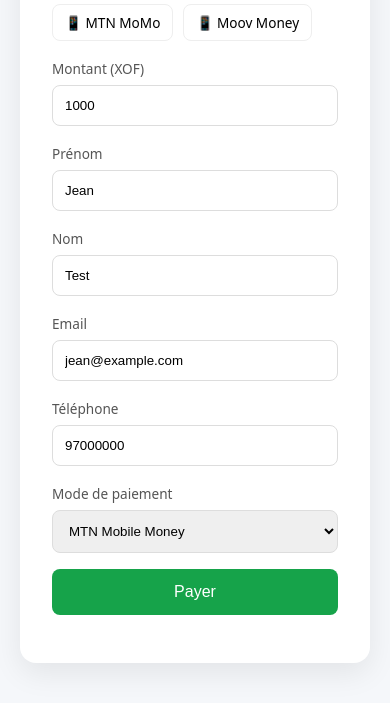
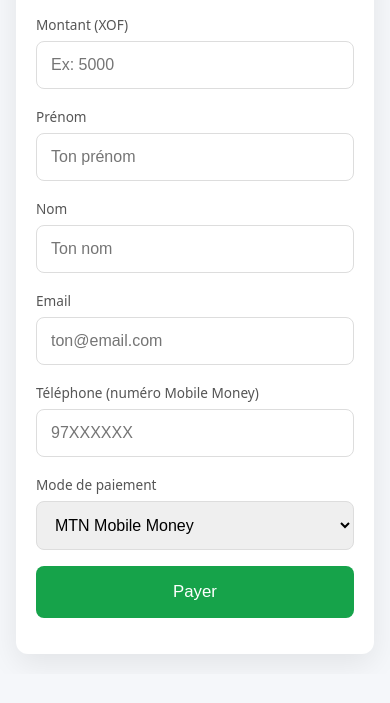
Before and after one commit to autokompetenz/fedapay-test, a website: page index.html in a window 390 px wide. Shown: the part 228-931 px from the top of the page. After the commit the page ends 902 px from the top, so only its background shows below. Drawn offline with Linux system fonts and the light colour scheme.

Commit message:
Mobile-friendly, empty amount field

```diff
--- a/index.html
+++ b/index.html
@@ -6,16 +6,20 @@
   <title>Envoyer de l'argent à Marlet Djenontin</title>
   <style>
     * { box-sizing: border-box; }
-    body { font-family: system-ui, sans-serif; background: #f5f7fa; margin: 0; padding: 40px 20px; }
-    .card { background: #fff; max-width: 440px; margin: auto; padding: 32px; border-radius: 16px; box-shadow: 0 10px 30px rgba(0,0,0,.08); }
-    h1 { margin-top: 0; font-size: 1.4rem; }
+    body { font-family: system-ui, sans-serif; background: #f5f7fa; margin: 0; padding: 20px 16px; }
+    .card { background: #fff; max-width: 480px; margin: auto; padding: 24px; border-radius: 16px; box-shadow: 0 10px 30px rgba(0,0,0,.08); }
+    h1 { margin-top: 0; font-size: 1.3rem; }
     label { font-size: .85rem; color: #555; }
-    input { width: 100%; padding: 12px; margin: 6px 0 16px; border: 1px solid #ddd; border-radius: 8px; }
-    button { width: 100%; padding: 14px; background: #16a34a; color: #fff; border: none; border-radius: 8px; font-size: 1rem; cursor: pointer; }
+    input, select { width: 100%; padding: 14px; margin: 6px 0 16px; border: 1px solid #ddd; border-radius: 8px; font-size: 1rem; }
+    button { width: 100%; padding: 16px; background: #16a34a; color: #fff; border: none; border-radius: 8px; font-size: 1.05rem; cursor: pointer; }
     button:disabled { opacity: .6; }
-    .methods { display: flex; gap: 10px; margin-bottom: 16px; }
+    .methods { display: flex; gap: 10px; margin-bottom: 16px; flex-wrap: wrap; }
     .methods span { border: 1px solid #eee; padding: 8px 12px; border-radius: 8px; font-size: .85rem; }
-    #msg { margin-top: 16px; color: #b91c1c; }
+    #msg { margin-top: 16px; color: #b91c1c; word-break: break-word; }
+    @media (max-width: 480px) {
+      .card { padding: 20px; border-radius: 12px; }
+      h1 { font-size: 1.15rem; }
+    }
   </style>
 </head>
 <body>
@@ -27,17 +31,17 @@
     </div>
     <form id="form">
       <label>Montant (XOF)</label>
-      <input name="amount" type="number" min="100" value="1000" required>
+      <input name="amount" type="number" min="100" placeholder="Ex: 5000" required>
       <label>Prénom</label>
-      <input name="firstname" value="Jean" required>
+      <input name="firstname" placeholder="Ton prénom" required>
       <label>Nom</label>
-      <input name="lastname" value="Test" required>
+      <input name="lastname" placeholder="Ton nom" required>
       <label>Email</label>
-      <input name="email" type="email" value="jean@example.com" required>
-      <label>Téléphone</label>
-      <input name="phone" value="97000000" required>
+      <input name="email" type="email" placeholder="ton@email.com" required>
+      <label>Téléphone (numéro Mobile Money)</label>
+      <input name="phone" type="tel" placeholder="97XXXXXX" required>
       <label>Mode de paiement</label>
-      <select name="mode" style="width:100%;padding:12px;margin:6px 0 16px;border:1px solid #ddd;border-radius:8px;">
+      <select name="mode">
         <option value="mtn">MTN Mobile Money</option>
         <option value="moov">Moov Money</option>
         <option value="">Autres méthodes (page FedaPay)</option>
```
